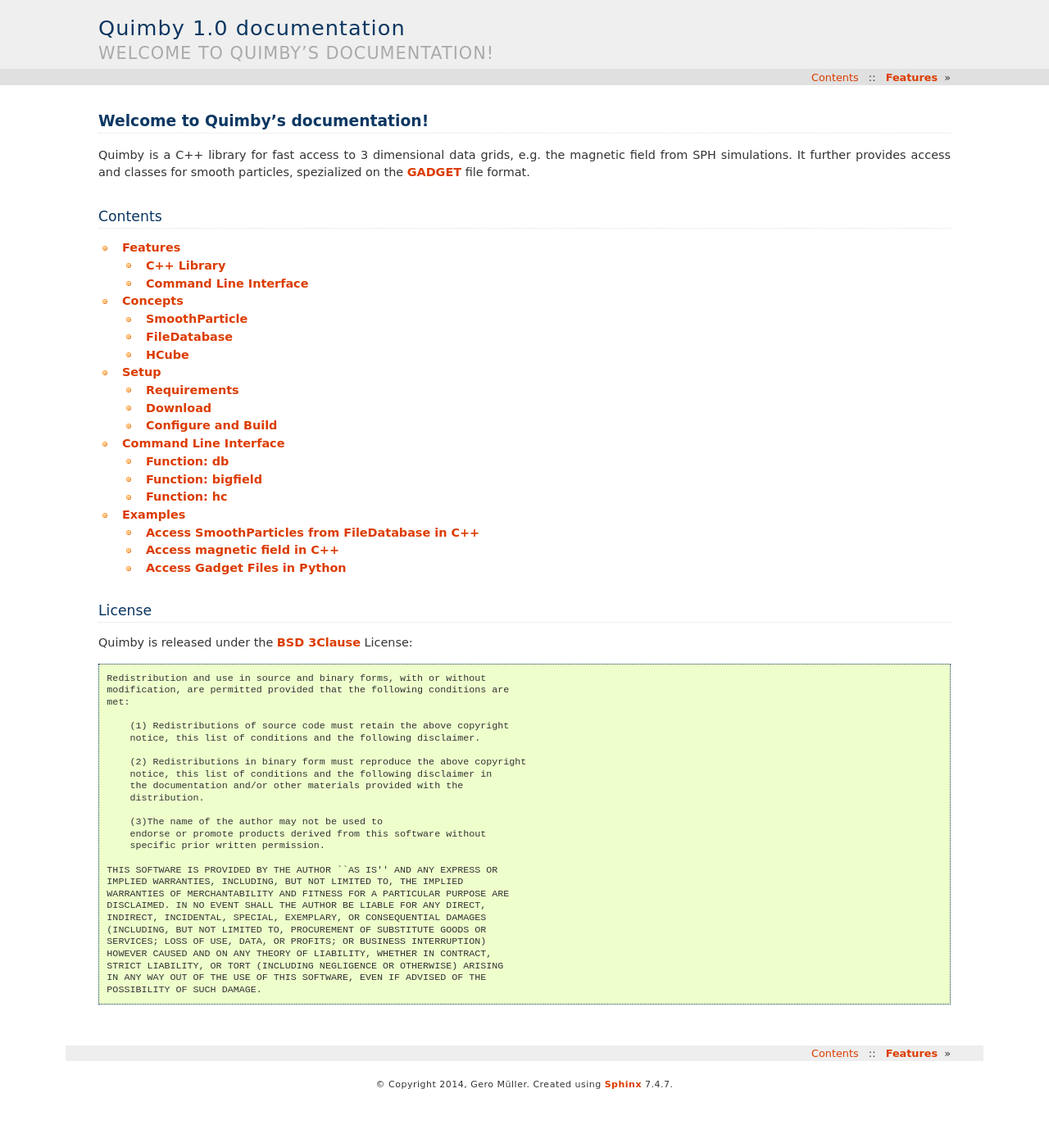
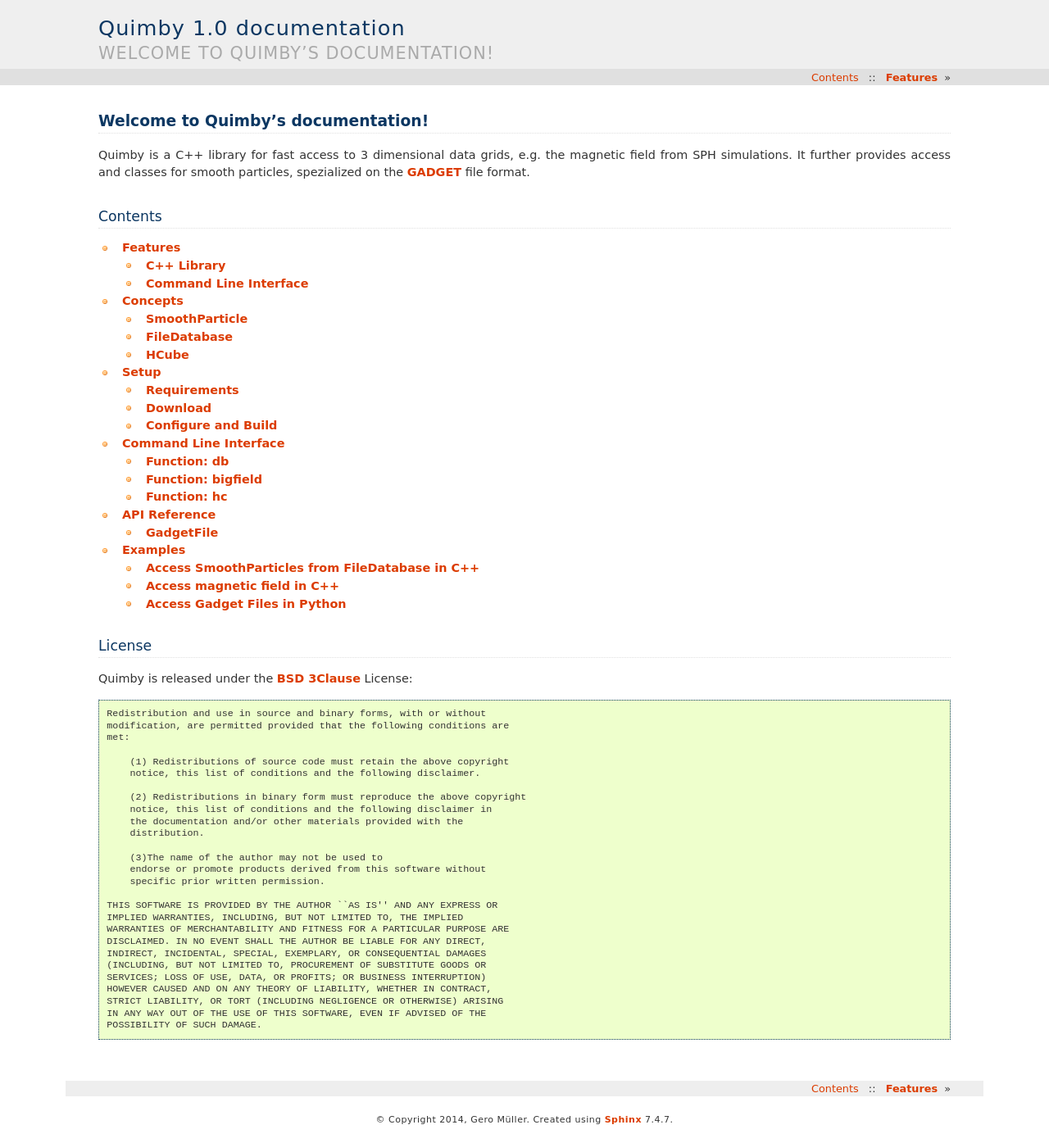
Before and after one commit to quimby/quimby, a Sphinx documentation site: the page built from doc/index.rst, in a window 1280 px wide. Shown: the whole page at 82% size. Built offline with Sphinx 7.4.7, drawn with Linux system fonts in a browser that asks for light colours; before the commit the page ends 1340 px from its top, so only the background shows below that.

Commit message:
update documenation

```diff
--- /dev/null
+++ b/doc/api.GadgetFile.rst
@@ -0,0 +1,5 @@
+GadgetFile
+----------
+
+.. autodoxygenfile:: GadgetFile.h
+   :project: quimby
--- a/doc/conf.py
+++ b/doc/conf.py
@@ -28,7 +28,7 @@
 # Add any Sphinx extension module names here, as strings. They can be
 # extensions coming with Sphinx (named 'sphinx.ext.*') or your custom
 # ones.
-extensions = []
+extensions = ['breathe']
 
 # Add any paths that contain templates here, relative to this directory.
 templates_path = ['_templates']
@@ -275,3 +275,10 @@
 
 # If true, do not generate a @detailmenu in the "Top" node's menu.
 #texinfo_no_detailmenu = False
+
+breathe_projects = { "quimby": "./_xml/" }
+breathe_projects_source = {
+     "quimby" : ("../include/quimby", ['AABB.h', 'AABC.h', 'Database.h', 'GadgetFile.h', 'Grid.h', 'HCube.h', 'Index3.h', 'MagneticField.h', 'Octree.h', 'PagedGrid.h', 'Referenced.h', 'SmoothParticle.h', 'SPHGrid.h', 'Vector3.h'])
+}
+
+breathe_default_project = "quimby"
--- a/doc/index.rst
+++ b/doc/index.rst
@@ -18,6 +18,7 @@
    concepts
    setup
    cli
+   api
    examples
 
 License
```
Also changed, not shown: doc/api.rst (added, +7 -0 lines), 1 other file.
